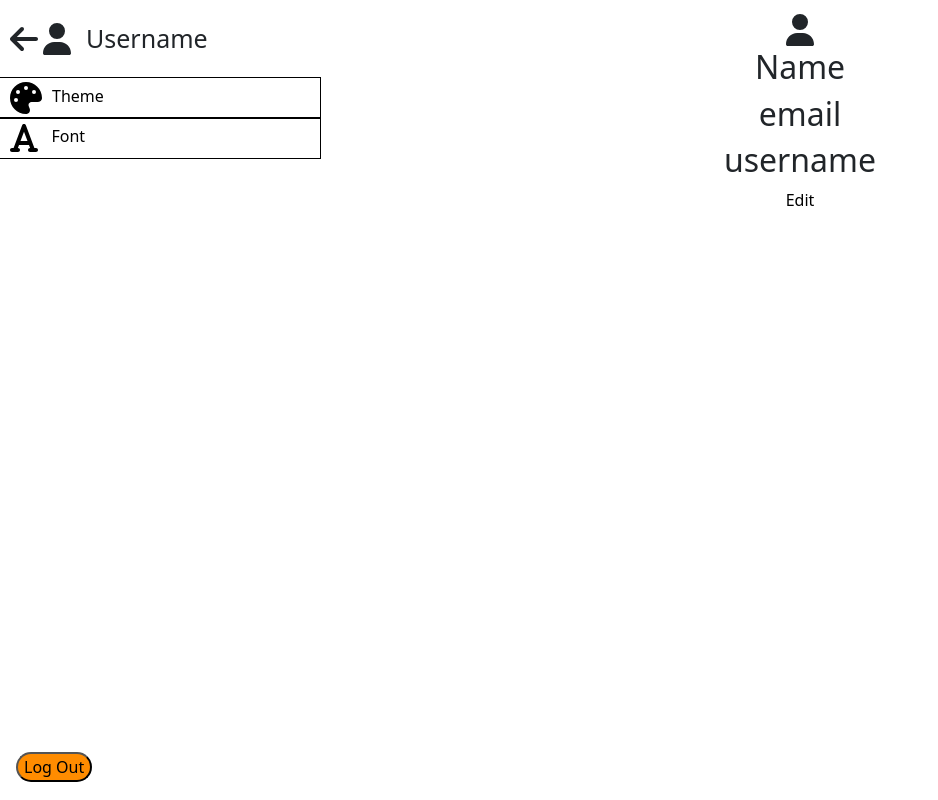
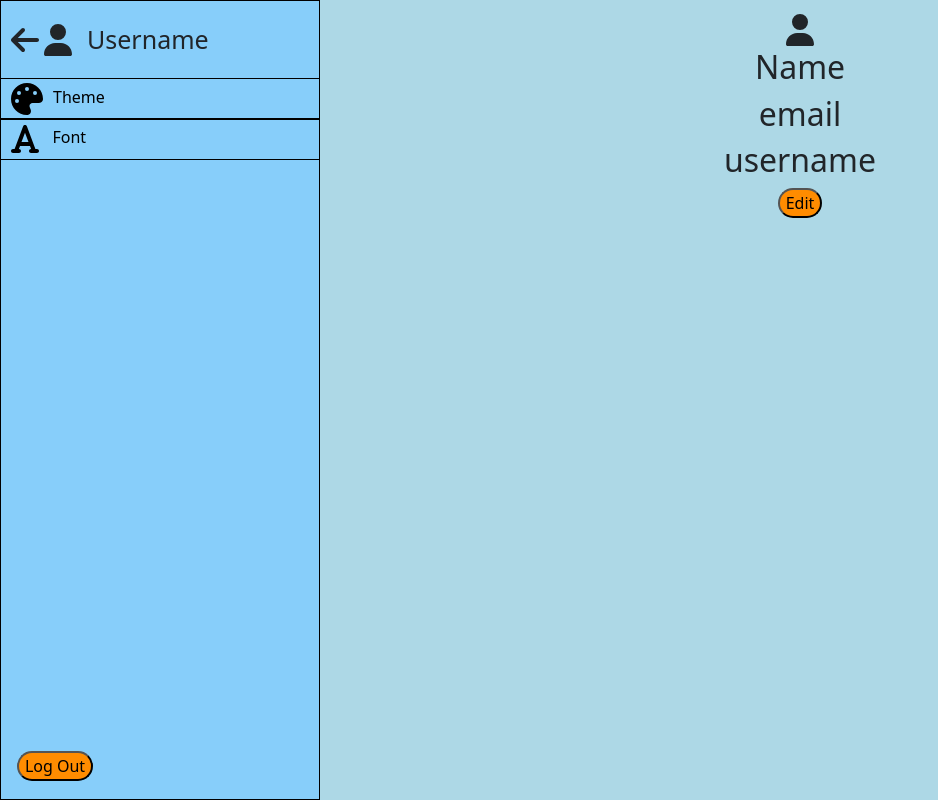
Before and after one commit to Ahmad-ayoub/Voca, a React (Create React App) app: page /SettingsPage in a window 1280 px wide. Shown: the whole page, without its empty margins (0-938 px from the left). Built offline with nearby package versions, Linux system fonts and the light colour scheme.

Commit message:
fixing settingspage css

```diff
--- a/src/Components/SettingsPage/SettingsPage.css
+++ b/src/Components/SettingsPage/SettingsPage.css
@@ -2,6 +2,11 @@
   display: grid;
   grid-template-columns: 25% 75%;
   height: 100vh;
+}
+
+.mainColor {
+  background-color: lightskyblue;
+  border: 1px solid black;
 }
 
 .backbutton_usernamebox {
@@ -64,18 +69,24 @@
   font-size: 25px;
 }
 
+.sectionColor {
+  background-color: lightblue;
+}
+
 .user_credentials {
   text-align: center;
   margin-top: 1.5%;
 }
 
 .button_edit {
-  background: none;
-  border: none;
-  padding: 0;
-  margin: 0;
+  border-radius: 50px;
+  background: darkorange;
+  transition: transform 0.3s ease;
+}
+
+.button_edit:hover {
   cursor: pointer;
-  outline: none;
+  transform: scale(1.1);
 }
 
 .btntext_format {
@@ -108,6 +119,7 @@
 
 .logout_button:hover {
   cursor: pointer;
+  transform: scale(1.1);
 }
 
 .logout_text {
--- a/src/Components/SettingsPage/settingsPage.js
+++ b/src/Components/SettingsPage/settingsPage.js
@@ -21,7 +21,7 @@ const SettingsPage = () => {
 
   return (
     <div className="settingsPage_layout">
-      <main>
+      <main className="mainColor">
         <div className="backbutton_usernamebox">
           <FontAwesomeIcon
             icon={faArrowLeft}
@@ -56,7 +56,7 @@ const SettingsPage = () => {
           </div>
         </div>
       </main>
-      <section>
+      <section className="sectionColor">
         <section className="user_credentials">
           <FontAwesomeIcon icon={faUser} size="2x" />
           <h2>Name</h2>
```
